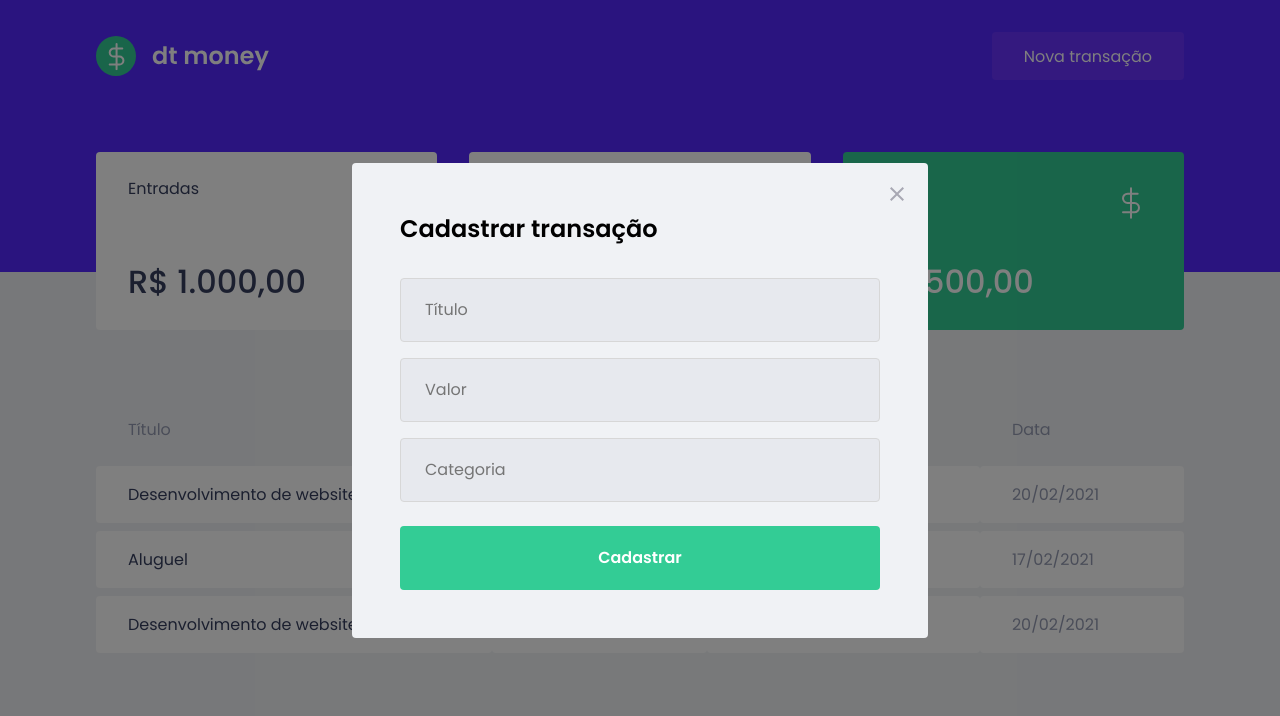
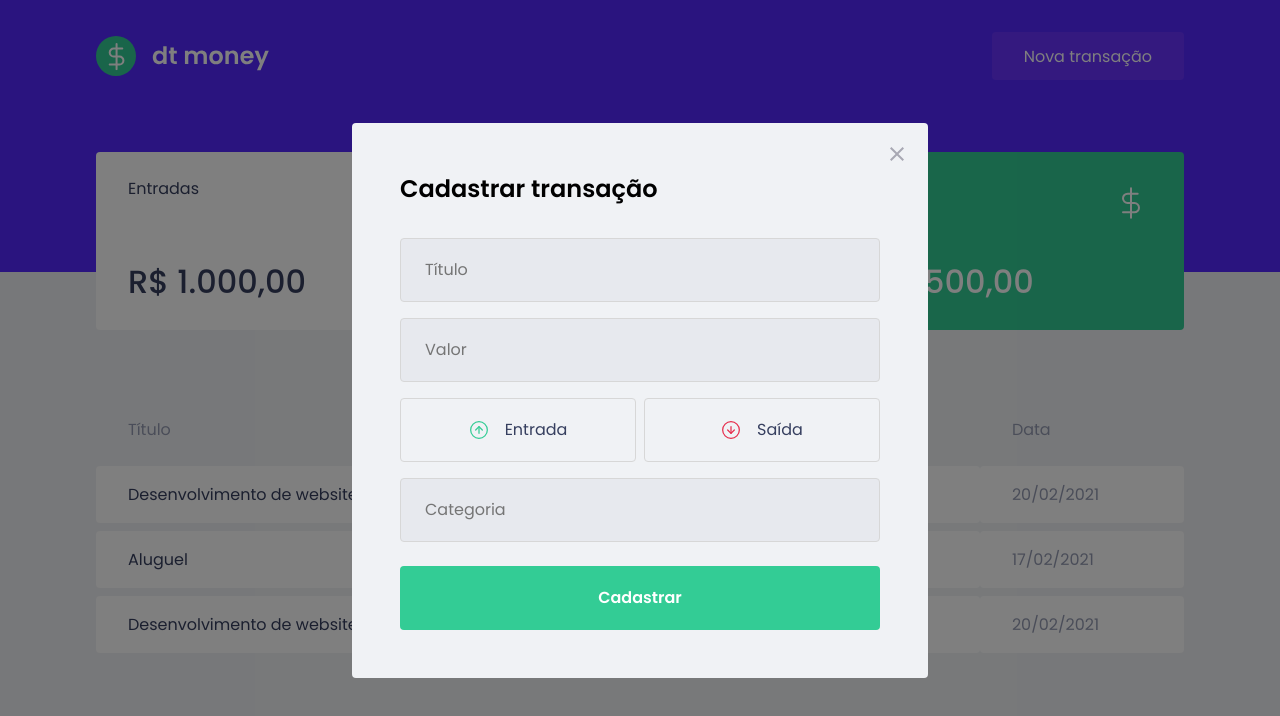
Before and after one commit to aiedafreitas/React-dtmoney, a React (Create React App) app: page / in a window 1280 px wide. Both pictures are taken after a click on the button "Nova transação". Shown: the top 716 px of the page. Built offline with nearby package versions, Linux system fonts and the light colour scheme; no server answers; what miragejs would draw is missing.

Commit message:
tipos botões

```diff
--- a/package.json
+++ b/package.json
@@ -5,6 +5,7 @@
   "dependencies": {
     "axios": "^0.21.1",
     "miragejs": "^0.1.41",
+    "polished": "^4.1.1",
     "react": "^17.0.1",
     "react-dom": "^17.0.1",
     "react-modal": "^3.12.1",
--- a/src/components/NewTransactionModal/index.tsx
+++ b/src/components/NewTransactionModal/index.tsx
@@ -1,6 +1,8 @@
 import Modal from 'react-modal';
 import closeImg from '../../assets/close.svg';
-import { Container } from './style';
+import incomeImg from '../../assets/income.svg'
+import outcomeImg from '../../assets/outcome.svg'
+import { Container, TransactionTypeContainer } from './style';
 
 interface NewTransactionModalProps {
     isOpen: boolean;
@@ -34,6 +36,24 @@
 type="number"
 placeholder="Valor  "/>
 
+<TransactionTypeContainer>
+    <button
+    type="button">
+    <img src={incomeImg} alt="Entrada" />
+    <span>Entrada</span>
+    </button>
+
+    <button
+    type="button">
+    <img src={outcomeImg} alt="Saída" />
+    <span>Saída</span>
+    </button>
+
+</TransactionTypeContainer>
+
+
+
+
 <input
 placeholder="Categoria"/>
 
--- a/src/components/NewTransactionModal/style.ts
+++ b/src/components/NewTransactionModal/style.ts
@@ -1,4 +1,5 @@
 import styled from 'styled-components';
+import {darken} from 'polished'
 
 export const Container =styled.form `
 
@@ -49,7 +50,43 @@
         filter:brightness(0.9);
     }
 }
+`;
+
+export const TransactionTypeContainer =styled.div`
+
+margin: 1rem 0 ;
+display: grid;
+grid-template-columns: 1fr 1fr;
+gap: 0.5rem;
 
 
+button {
+    height:4rem;
+    border: 1px solid #d7d7d7;
+    border-radius:0.25rem;
 
+    background: transparent;
+
+    display: flex;
+    align-items: center;
+    justify-content:center;
+
+    transition: border-color 0.2s;
+
+    &:hover {
+        border-color: ${darken(0.1, '#d7d7d7')};
+    }
+
+    img {
+        width:20px;
+        height:20px;
+    }
+
+    span {
+        display:inline-block;
+        margin-left: 1rem;
+        font-size: 1rem;
+        color: var(--text-title);
+    }
+}
 `;
```
Also changed, not shown: 1 other file (tests, documents, lock files or other folders).
